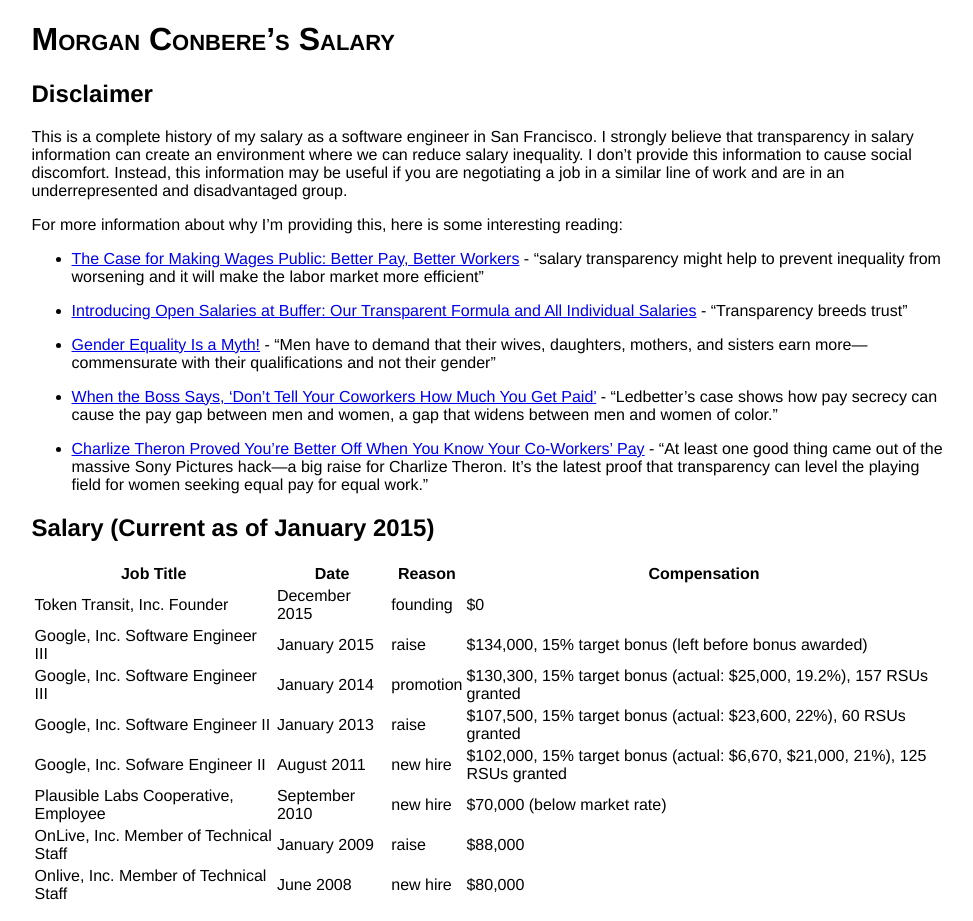
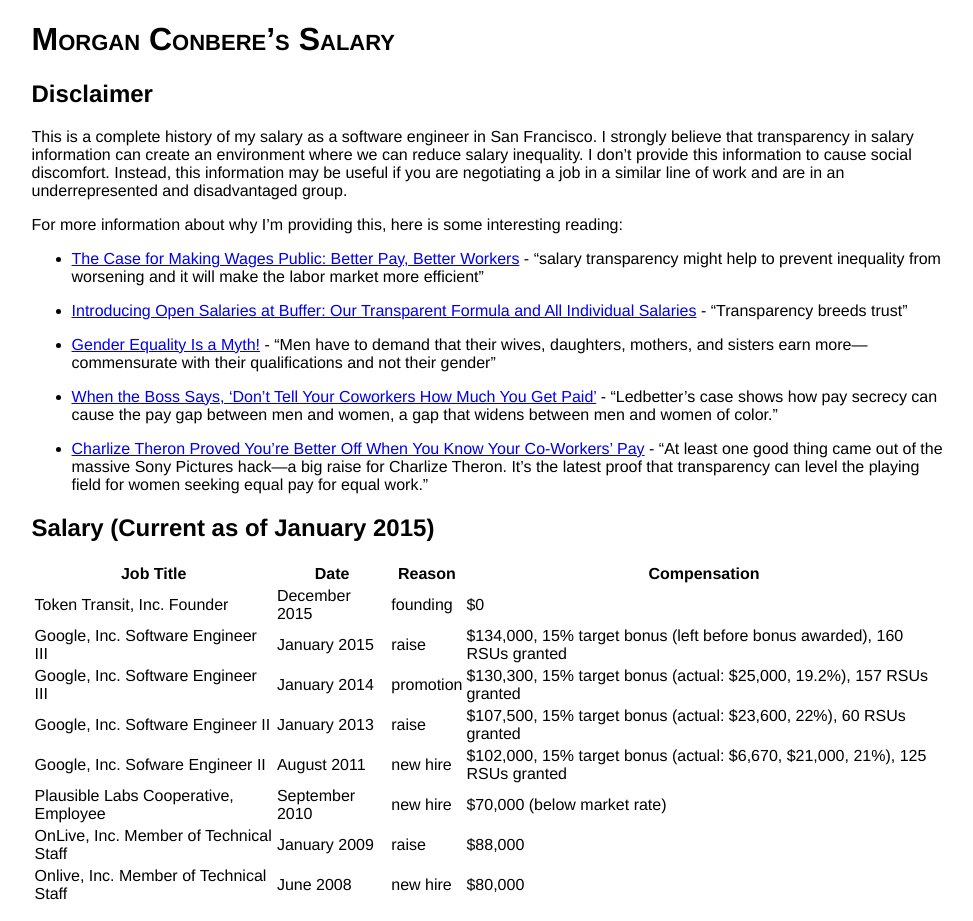
Before and after one commit to mconbere/mconbere.github.com, a Jekyll site: the page built from salary/index.markdown, in a window 1280 px wide. Shown: the whole page, without its empty margins (152-1125 px from the left). Built offline with Jekyll 4.4.1, drawn with Linux system fonts in a browser that asks for light colours.

Commit message:
Update index.markdown

```diff
--- a/salary/index.markdown
+++ b/salary/index.markdown
@@ -24,13 +24,13 @@ For more information about why I’m providing this, here is some interesting re
 
 ## Salary (Current as of January 2015)
 
-| Job Title | Date | Reason | Compensation
-| --------- | ---- | ------ | ------------
-| Token Transit, Inc. Founder | December 2015 | founding | $0
-| Google, Inc. Software Engineer III | January 2015 | raise | $134,000, 15% target bonus (left before bonus awarded)
-| Google, Inc. Software Engineer III | January 2014 | promotion | $130,300, 15% target bonus (actual: $25,000, 19.2%), 157 RSUs granted
-| Google, Inc. Software Engineer II | January 2013 | raise | $107,500, 15% target bonus (actual: $23,600, 22%), 60 RSUs granted
-| Google, Inc. Sofware Engineer II | August 2011 | new hire | $102,000, 15% target bonus (actual: $6,670, $21,000, 21%), 125 RSUs granted
-| Plausible Labs Cooperative, Employee | September 2010 | new hire | $70,000 (below market rate)
-| OnLive, Inc. Member of Technical Staff | January 2009 | raise | $88,000
-| Onlive, Inc. Member of Technical Staff | June 2008 | new hire | $80,000
+|               Job Title                | Date           | Reason    | Compensation
+| -------------------------------------- | -------------- | --------- | ------------
+| Token Transit, Inc. Founder            | December 2015  | founding  | $0
+| Google, Inc. Software Engineer III     | January 2015   | raise     | $134,000, 15% target bonus (left before bonus awarded), 160 RSUs granted
+| Google, Inc. Software Engineer III     | January 2014   | promotion | $130,300, 15% target bonus (actual: $25,000, 19.2%), 157 RSUs granted
+| Google, Inc. Software Engineer II      | January 2013   | raise     | $107,500, 15% target bonus (actual: $23,600, 22%), 60 RSUs granted
+| Google, Inc. Sofware Engineer II       | August 2011    | new hire  | $102,000, 15% target bonus (actual: $6,670, $21,000, 21%), 125 RSUs granted
+| Plausible Labs Cooperative, Employee   | September 2010 | new hire  | $70,000 (below market rate)
+| OnLive, Inc. Member of Technical Staff | January 2009   | raise     | $88,000
+| Onlive, Inc. Member of Technical Staff | June 2008      | new hire  | $80,000
```
